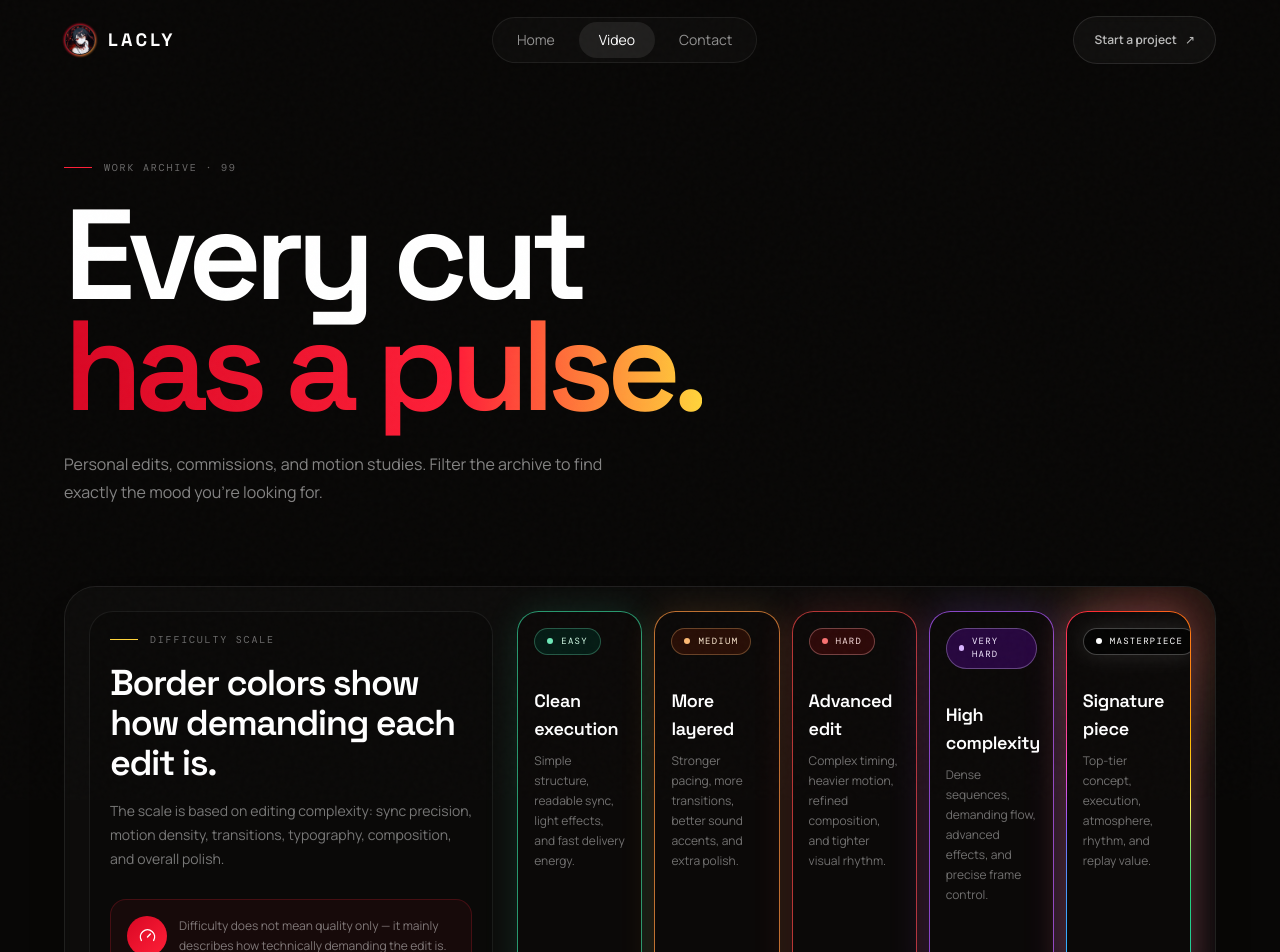
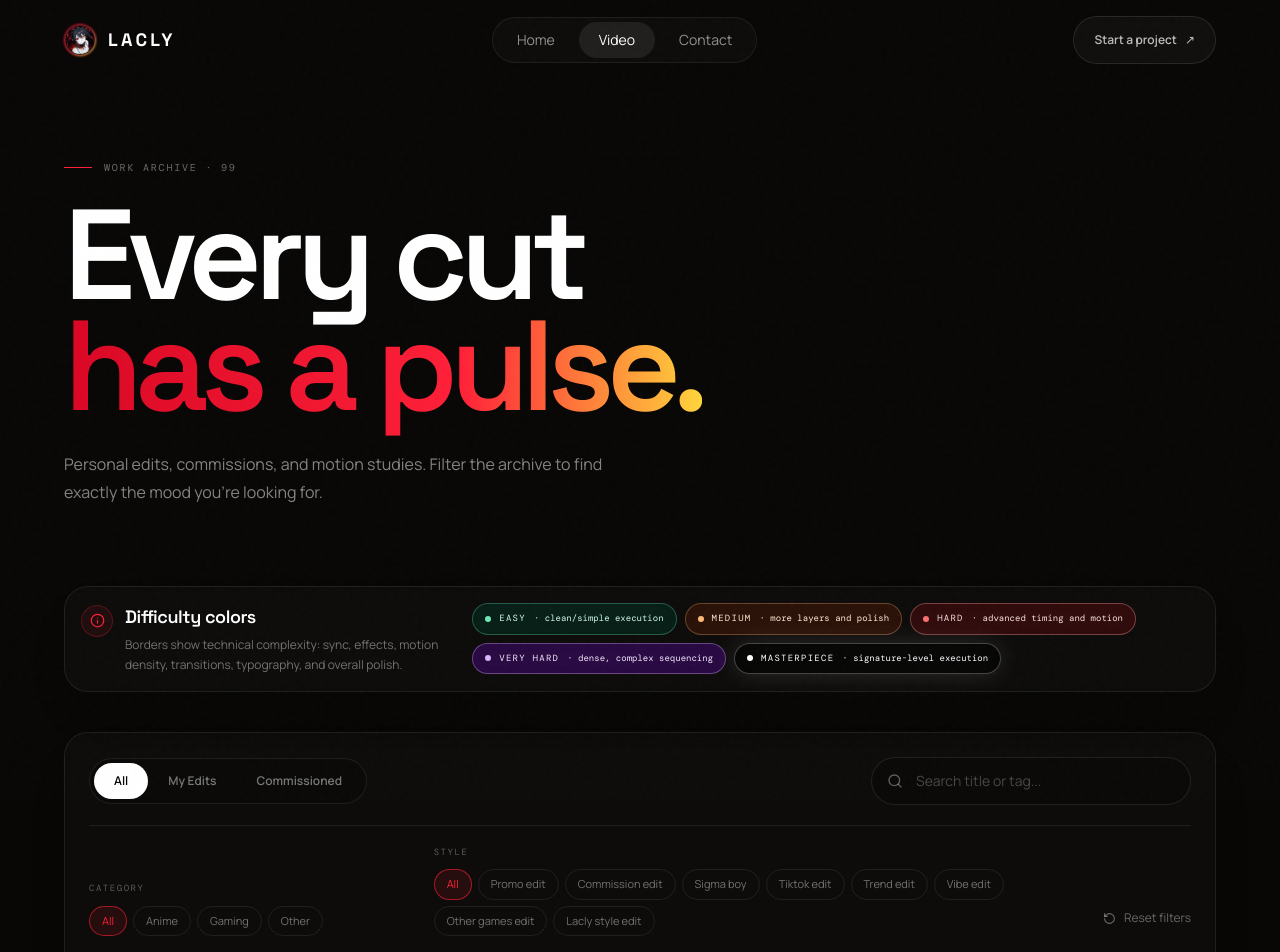
Before and after one commit to laclyy/laclyy.github.io, a React (Vite) app: page /videos in a window 1280 px wide. Shown: the top 952 px of the page. Built offline with nearby package versions, Linux system fonts and the light colour scheme.

Commit message:
refactor: simplify DifficultyLegend component and improve VideoCard rendering

```diff
--- a/src/components/DifficultyLegend.tsx
+++ b/src/components/DifficultyLegend.tsx
@@ -1,95 +1,56 @@
 import { motion } from 'framer-motion'
-import { Gauge, Sparkles } from 'lucide-react'
+import { Info } from 'lucide-react'
 import { getDifficultyMeta } from '../lib/videoMeta'
 import type { VideoDifficulty } from '../types'
 
-const levels: Array<{ value: VideoDifficulty; meaning: string; detail: string }> = [
-  {
-    value: 'easy',
-    meaning: 'Clean execution',
-    detail: 'Simple structure, readable sync, light effects, and fast delivery energy.',
-  },
-  {
-    value: 'medium',
-    meaning: 'More layered',
-    detail: 'Stronger pacing, more transitions, better sound accents, and extra polish.',
-  },
-  {
-    value: 'hard',
-    meaning: 'Advanced edit',
-    detail: 'Complex timing, heavier motion, refined composition, and tighter visual rhythm.',
-  },
-  {
-    value: 'very hard',
-    meaning: 'High complexity',
-    detail: 'Dense sequences, demanding flow, advanced effects, and precise frame control.',
-  },
-  {
-    value: 'masterpiece',
-    meaning: 'Signature piece',
-    detail: 'Top-tier concept, execution, atmosphere, rhythm, and replay value.',
-  },
+const levels: Array<{ value: VideoDifficulty; short: string }> = [
+  { value: 'easy', short: 'clean/simple execution' },
+  { value: 'medium', short: 'more layers and polish' },
+  { value: 'hard', short: 'advanced timing and motion' },
+  { value: 'very hard', short: 'dense, complex sequencing' },
+  { value: 'masterpiece', short: 'signature-level execution' },
 ]
 
 export default function DifficultyLegend() {
   return (
-    <motion.section
-      initial={{ opacity: 0, y: 18 }}
+    <motion.aside
+      initial={{ opacity: 0, y: 10 }}
       whileInView={{ opacity: 1, y: 0 }}
-      viewport={{ once: true, amount: 0.25 }}
-      transition={{ duration: 0.55 }}
-      className="relative overflow-hidden rounded-[2rem] border border-white/[.08] bg-white/[.025] p-4 shadow-2xl shadow-black/15 backdrop-blur-sm md:p-6"
-      aria-labelledby="difficulty-legend-title"
+      viewport={{ once: true, amount: 0.4 }}
+      transition={{ duration: 0.35 }}
+      className="rounded-3xl border border-white/[.08] bg-white/[.022] p-4 shadow-2xl shadow-black/10 backdrop-blur-sm"
+      aria-label="Difficulty color legend"
     >
-      <div className="pointer-events-none absolute -right-24 -top-28 h-72 w-72 rounded-full bg-[radial-gradient(circle,rgba(255,32,56,.22),rgba(255,212,59,.08)_35%,transparent_68%)] blur-2xl" />
-      <div className="relative grid gap-6 xl:grid-cols-[.75fr_1.25fr] xl:items-stretch">
-        <div className="flex h-full flex-col justify-between rounded-[1.5rem] border border-white/[.07] bg-black/20 p-5">
+      <div className="flex flex-col gap-4 lg:flex-row lg:items-center lg:justify-between">
+        <div className="flex items-start gap-3">
+          <span className="mt-0.5 grid h-8 w-8 shrink-0 place-items-center rounded-full border border-flame/25 bg-flame/[.08] text-flame">
+            <Info size={15} />
+          </span>
           <div>
-            <div className="eyebrow"><span className="h-px w-7 bg-solar" />Difficulty scale</div>
-            <h2 id="difficulty-legend-title" className="mt-4 font-display text-3xl font-semibold tracking-[-.04em] md:text-4xl">
-              Border colors show how demanding each edit is.
-            </h2>
-            <p className="mt-4 text-sm leading-6 text-white/45">
-              The scale is based on editing complexity: sync precision, motion density, transitions, typography, composition, and overall polish.
-            </p>
-          </div>
-          <div className="mt-7 flex items-center gap-3 rounded-2xl border border-flame/20 bg-flame/[.06] p-4">
-            <span className="grid h-10 w-10 shrink-0 place-items-center rounded-full bg-gradient-to-br from-ember to-flame text-white"><Gauge size={17} /></span>
-            <p className="text-xs leading-5 text-white/45">
-              Difficulty does not mean quality only — it mainly describes how technically demanding the edit is.
+            <h2 className="font-display text-lg font-semibold tracking-[-.025em]">Difficulty colors</h2>
+            <p className="mt-1 max-w-xl text-xs leading-5 text-white/42">
+              Borders show technical complexity: sync, effects, motion density, transitions, typography, and overall polish.
             </p>
           </div>
         </div>
 
-        <div className="grid gap-3 sm:grid-cols-2 xl:grid-cols-5">
-          {levels.map((level, index) => {
+        <div className="flex flex-wrap gap-2">
+          {levels.map((level) => {
             const meta = getDifficultyMeta(level.value)
             return (
-              <motion.article
+              <span
                 key={level.value}
-                initial={{ opacity: 0, y: 14 }}
-                whileInView={{ opacity: 1, y: 0 }}
-                viewport={{ once: true, amount: 0.35 }}
-                transition={{ delay: index * 0.05, duration: 0.4 }}
-                className={`group relative rounded-[1.35rem] p-[1px] ${meta.frameClass}`}
+                title={`${meta.label}: ${level.short}`}
+                className={`group inline-flex items-center gap-2 rounded-full px-3 py-2 font-mono text-[9px] uppercase tracking-[.14em] backdrop-blur-md transition duration-300 hover:-translate-y-0.5 ${meta.pillClass}`}
               >
-                <div className="relative flex min-h-full flex-col overflow-hidden rounded-[1.28rem] bg-[#0b0908] p-4 transition duration-300 group-hover:bg-[#120d0c]">
-                  <div className="flex items-center justify-between gap-3">
-                    <span className={`inline-flex items-center gap-2 rounded-full px-3 py-1.5 font-mono text-[9px] uppercase tracking-[.14em] backdrop-blur-md ${meta.pillClass}`}>
-                      <span className={`h-1.5 w-1.5 rounded-full ${meta.dotClass}`} />
-                      {meta.label}
-                    </span>
-                    {level.value === 'masterpiece' && <Sparkles size={15} className="text-solar" />}
-                  </div>
-                  <h3 className="mt-8 font-display text-lg font-semibold tracking-[-.02em]">{level.meaning}</h3>
-                  <p className="mt-2 text-xs leading-5 text-white/42">{level.detail}</p>
-                  <span className="mt-auto pt-8 font-mono text-[9px] uppercase tracking-[.16em] text-white/20">Level 0{index + 1}</span>
-                </div>
-              </motion.article>
+                <span className={`h-1.5 w-1.5 rounded-full ${meta.dotClass}`} />
+                <span>{meta.label}</span>
+                <span className="hidden normal-case tracking-normal text-white/34 xl:inline">· {level.short}</span>
+              </span>
             )
           })}
         </div>
       </div>
-    </motion.section>
+    </motion.aside>
   )
 }
--- a/src/components/VideoCard.tsx
+++ b/src/components/VideoCard.tsx
@@ -5,12 +5,12 @@ import { publicUrl } from '../lib/content'
 import { formatMonthYear, getDifficultyMeta, normalizeAspectRatio } from '../lib/videoMeta'
 import type { VideoItem } from '../types'
 
-export default function VideoCard({ video, onOpen, index = 0 }: { video: VideoItem; onOpen: (video: VideoItem) => void; index?: number }) {
+export default function VideoCard({ video, onOpen }: { video: VideoItem; onOpen: (video: VideoItem) => void; index?: number }) {
   const [src, setSrc] = useState(publicUrl(video.thumbnailUrl || 'thumbnails/fallback.svg'))
   const difficulty = getDifficultyMeta(video.difficulty)
   const aspectRatio = normalizeAspectRatio(video.aspectRatio)
   return (
-    <motion.article layout initial={{ opacity: 0, y: 22 }} animate={{ opacity: 1, y: 0 }} exit={{ opacity: 0, scale: .97 }} transition={{ duration: .4, delay: Math.min(index * .045, .2) }} className="group min-w-0">
+    <motion.article initial={false} className="group min-w-0">
       <button onClick={() => onOpen(video)} className="block w-full text-left focus-ring" aria-label={`Play ${video.title}`}>
         <div className={`relative rounded-[1.35rem] p-[1px] ${difficulty.frameClass}`}>
           <div className="relative aspect-video overflow-hidden rounded-[1.28rem] bg-panel shadow-2xl shadow-black/25" style={aspectRatio ? { aspectRatio } : undefined}>
--- a/src/components/VideoGrid.tsx
+++ b/src/components/VideoGrid.tsx
@@ -1,4 +1,4 @@
-import { AnimatePresence, motion } from 'framer-motion'
+import { motion } from 'framer-motion'
 import { Clapperboard } from 'lucide-react'
 import type { VideoItem } from '../types'
 import VideoCard from './VideoCard'
@@ -10,5 +10,5 @@ export default function VideoGrid({ videos, loading, onOpen }: { videos: VideoIt
       <div><span className="mx-auto grid h-14 w-14 place-items-center rounded-full border border-white/10 bg-white/[.03] text-flame"><Clapperboard size={22} /></span><h3 className="mt-5 font-display text-2xl">No frames here. Yet.</h3><p className="mx-auto mt-2 max-w-sm text-sm leading-6 text-white/45">Try changing or resetting the filters. The next edit might be just around the corner.</p></div>
     </motion.div>
   )
-  return <motion.div layout className="grid gap-x-6 gap-y-12 md:grid-cols-2 xl:grid-cols-3"><AnimatePresence mode="popLayout">{videos.map((video, index) => <VideoCard key={`${video.title}-${video.date}`} video={video} onOpen={onOpen} index={index} />)}</AnimatePresence></motion.div>
+  return <motion.div key={videos.map((video) => video.videoUrl).join('|')} initial={{ opacity: 0, y: 10 }} animate={{ opacity: 1, y: 0 }} transition={{ duration: .22 }} className="grid gap-x-6 gap-y-12 md:grid-cols-2 xl:grid-cols-3">{videos.map((video, index) => <VideoCard key={video.videoUrl} video={video} onOpen={onOpen} index={index} />)}</motion.div>
 }
```
